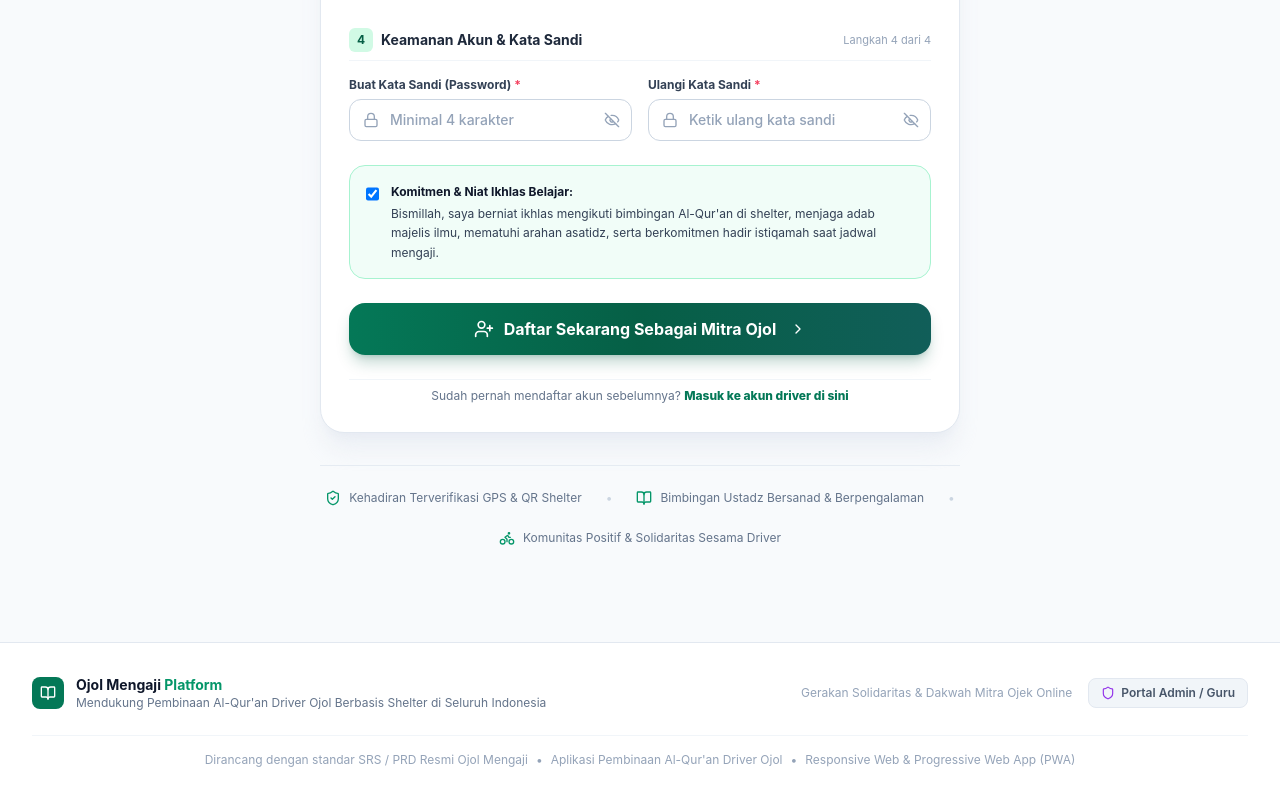
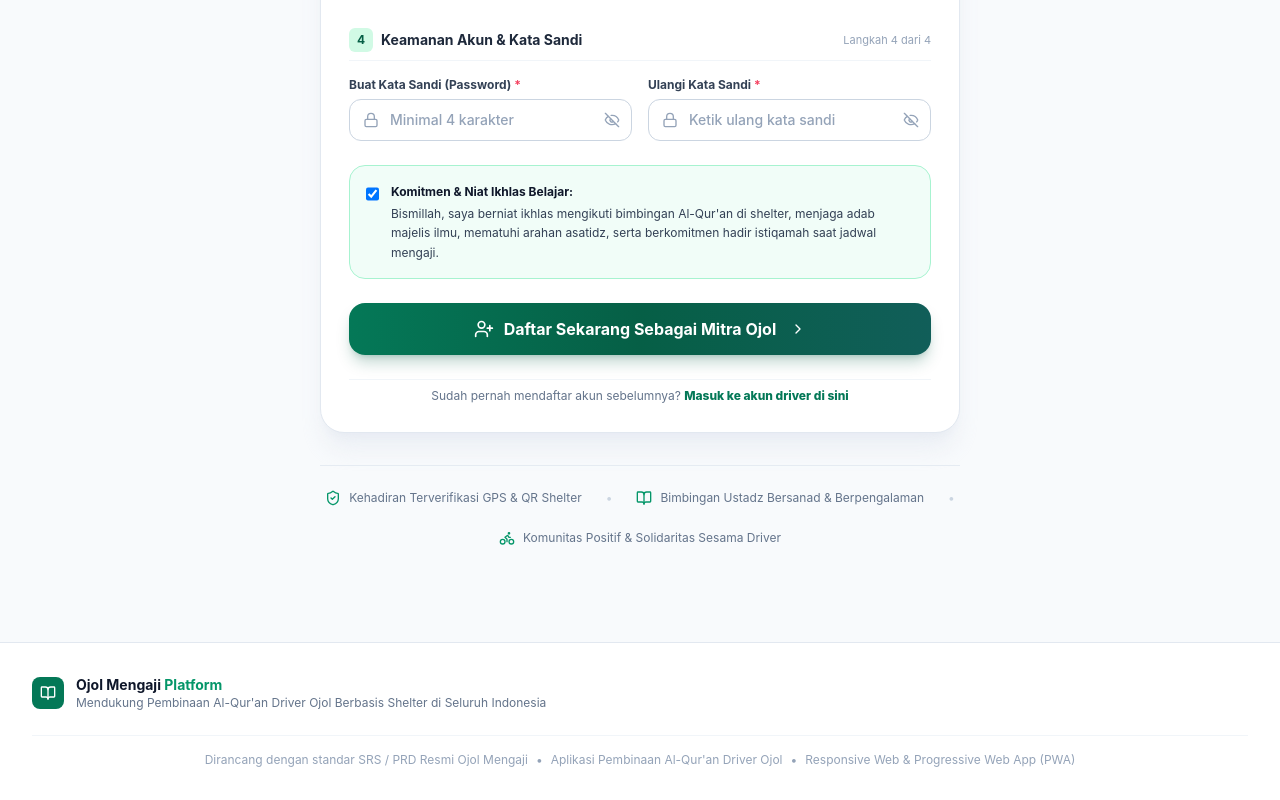
Before and after one commit to MuhammadAkmalSyarif/OjolMengaji, a Next.js app: page / in a window 1280 px wide. Shown: the part 1269-2069 px from the top of the page. Built offline with nearby package versions, Linux system fonts and the light colour scheme.

Commit message:
feat: implement home page with driver authentication and portal views

```diff
--- a/src/app/page.tsx
+++ b/src/app/page.tsx
@@ -1,12 +1,11 @@
 'use client';
 
 import React from 'react';
-import Link from 'next/link';
 import { useApp } from '@/context/AppContext';
 import { Navbar } from '@/components/layout/Navbar';
 import { OjolPortal } from '@/components/ojol/OjolPortal';
 import { DriverAuth } from '@/components/ojol/DriverAuth';
-import { BookOpen, Shield } from 'lucide-react';
+import { BookOpen } from 'lucide-react';
 
 export default function Home() {
   const { currentUser } = useApp();
@@ -45,20 +44,6 @@
                 </div>
               </div>
             </div>
-
-            <div className="flex items-center gap-4">
-              <span className="text-xs text-slate-400 hidden sm:inline">
-                Gerakan Solidaritas &amp; Dakwah Mitra Ojek Online
-              </span>
-              <Link
-                href="/admin"
-                className="inline-flex items-center gap-1.5 px-3 py-1.5 rounded-lg text-xs font-semibold text-slate-600 hover:text-purple-700 bg-slate-100 hover:bg-purple-50 border border-slate-200 hover:border-purple-200 transition-colors shadow-2xs"
-                title="Akses Portal Pengelola (Admin & Dewan Guru)"
-              >
-                <Shield className="w-3.5 h-3.5 text-purple-600" />
-                <span>Portal Admin / Guru</span>
-              </Link>
-            </div>
           </div>
 
           <div className="mt-6 pt-4 border-t border-slate-100 text-center text-xs text-slate-400 flex flex-wrap items-center justify-center gap-2">
```
